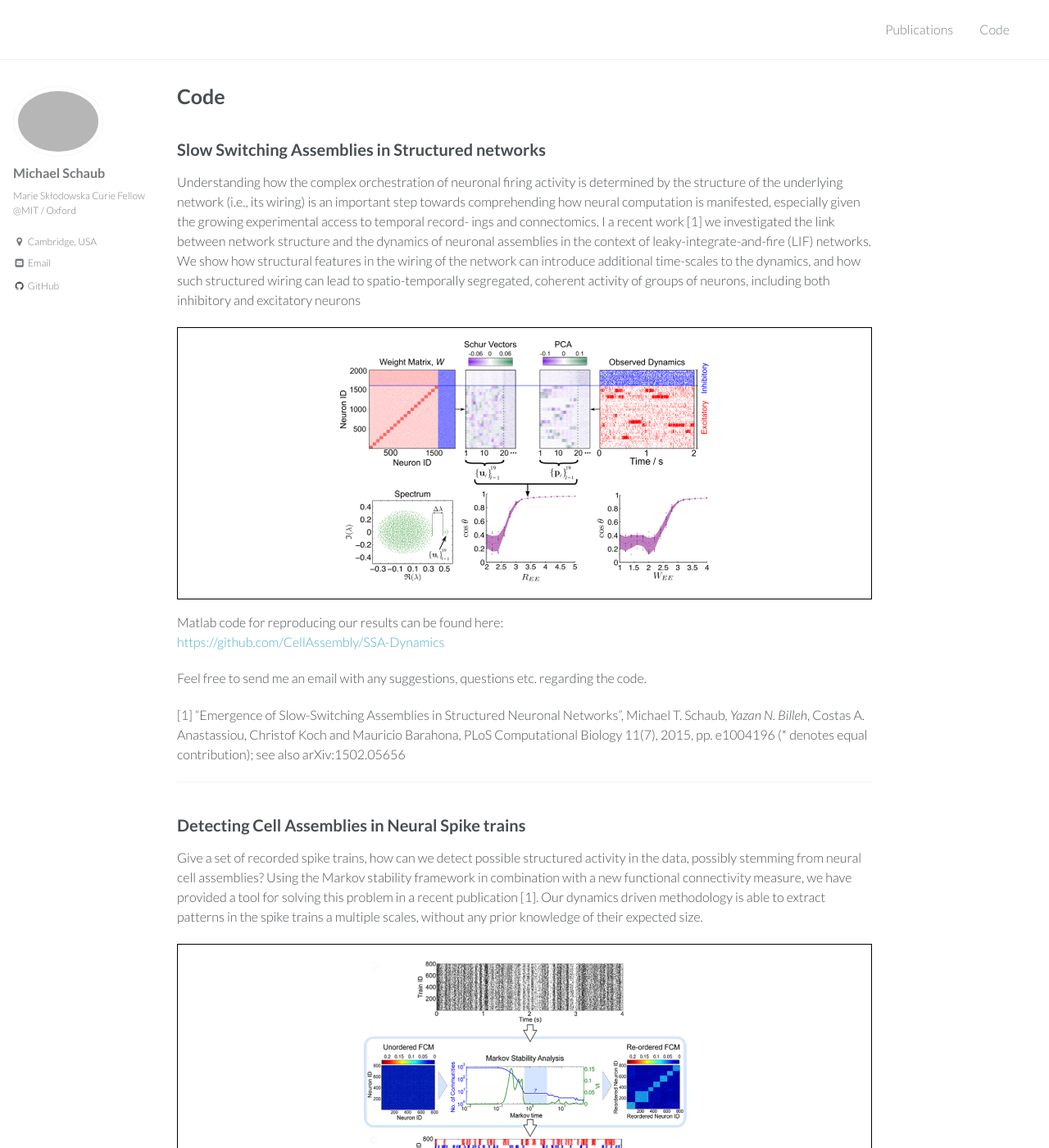
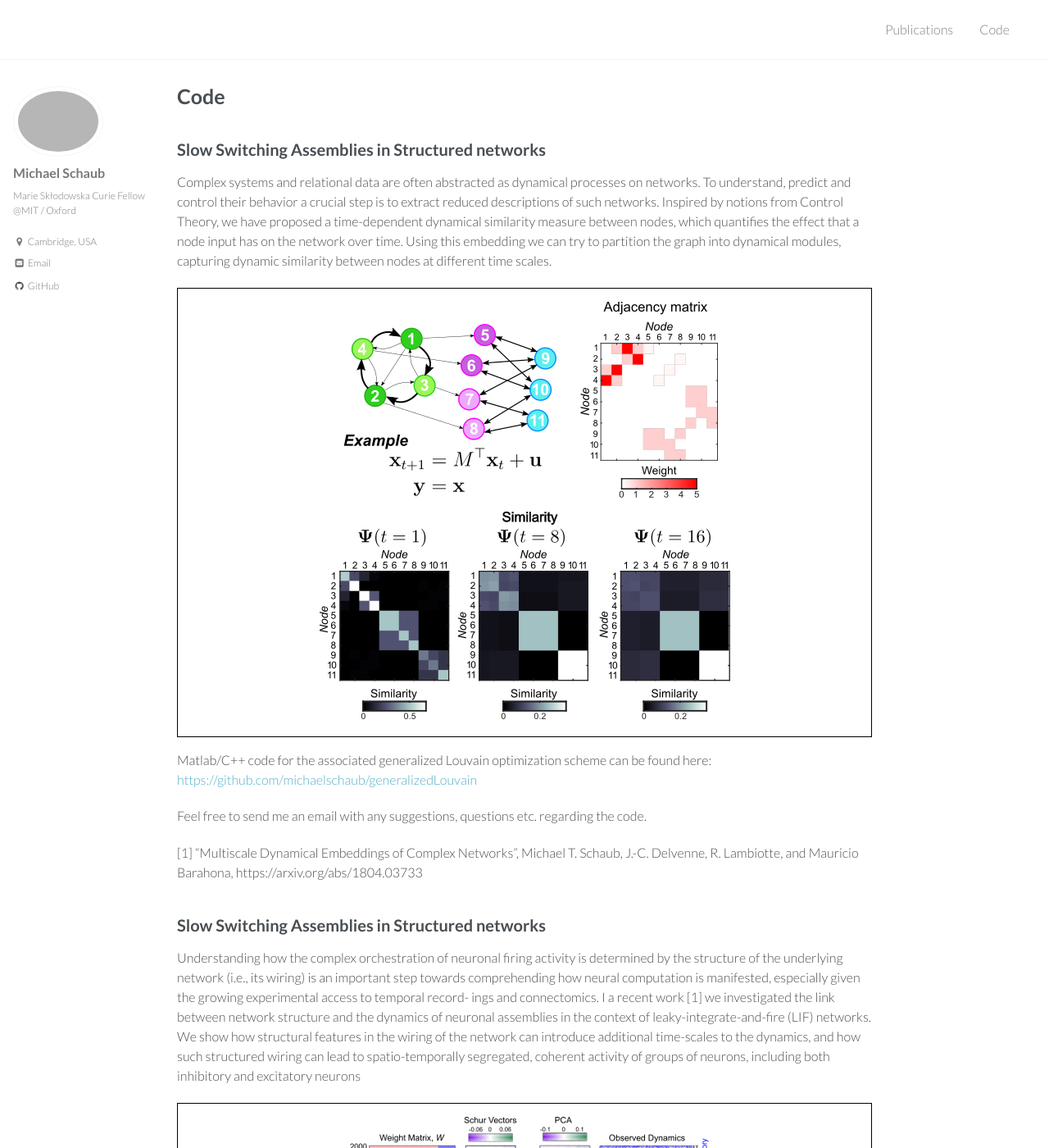
Before and after one commit to michaelschaub/michaelschaub.github.io, a Jekyll site: the page built from code.md, in a window 1280 px wide and 1400 px high. Shown: the whole window at 82% size. Built offline with Jekyll 4.4.1, drawn with Linux system fonts in a browser that asks for light colours.

Commit message:
adding gen louvain code repo

```diff
--- a/code.md
+++ b/code.md
@@ -3,6 +3,24 @@ layout: archive
 title: Code
 permalink: /Code/
 ---
+## Slow Switching Assemblies in Structured networks
+
+Complex systems and relational data are often abstracted as dynamical processes on networks. To understand, predict and control their behavior a crucial step is to extract reduced descriptions of such networks. Inspired by notions from Control Theory, we have proposed a time-dependent dynamical similarity measure between nodes, which quantifies the effect that a node input has on the network over time.
+Using this embedding we can try to partition the graph into dynamical modules, capturing dynamic similarity between nodes at different time scales.
+
+
+<div style="border: 1px solid black; padding: 0px;" markdown="1">
+![image-center](/images/GenLouvain.png){: .align-center}
+</div>
+
+
+Matlab/C++ code for the associated generalized Louvain optimization scheme can be found here:
+[https://github.com/michaelschaub/generalizedLouvain](https://github.com/michaelschaub/generalizedLouvain){:target="_blank"}
+
+Feel free to send me an email with any suggestions, questions etc. regarding the code.
+
+\[1] "Multiscale Dynamical Embeddings of Complex Networks", Michael T. Schaub, J.-C. Delvenne, R. Lambiotte, and Mauricio Barahona, https://arxiv.org/abs/1804.03733
+
 ## Slow Switching Assemblies in Structured networks
 
 Understanding how the complex orchestration of neuronal firing activity is determined by the structure of the underlying network (i.e., its wiring) is an important step towards comprehending how neural computation is manifested, especially given the growing experimental access to temporal record- ings and connectomics. I a recent work \[1] we investigated the link between network structure and the dynamics of neuronal assemblies in the context of leaky-integrate-and-fire (LIF) networks. We show how structural features in the wiring of the network can introduce additional time-scales to the dynamics, and how such structured wiring can lead to spatio-temporally segregated, coherent activity of groups of neurons, including both inhibitory and excitatory neurons
```
Also changed, not shown: publications.bib (+5 -5 lines), images/GenLouvain.png (added).
